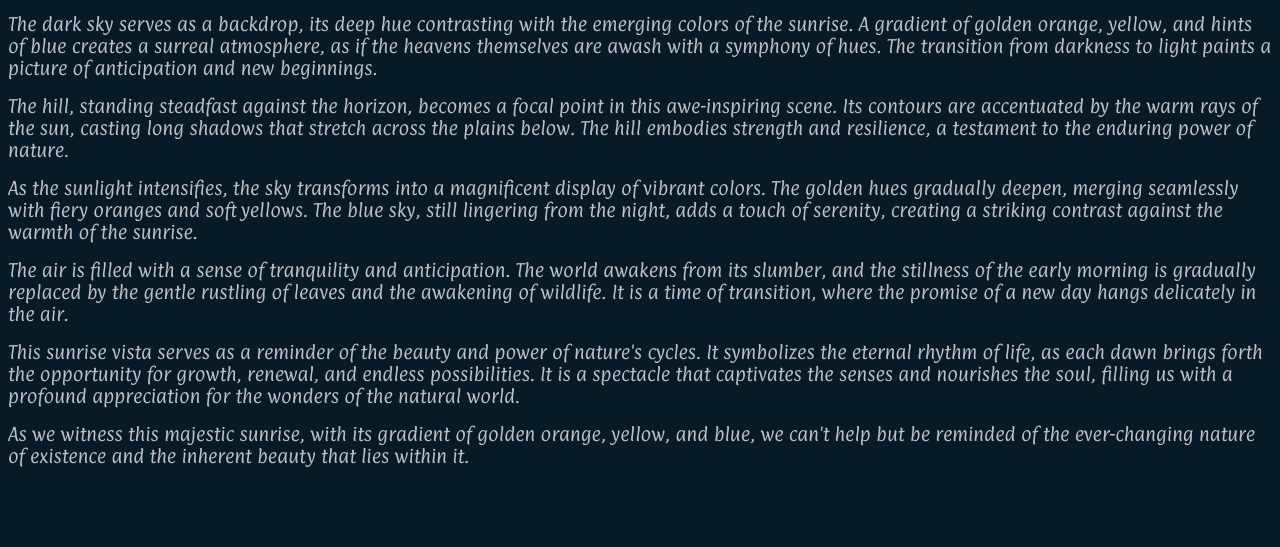
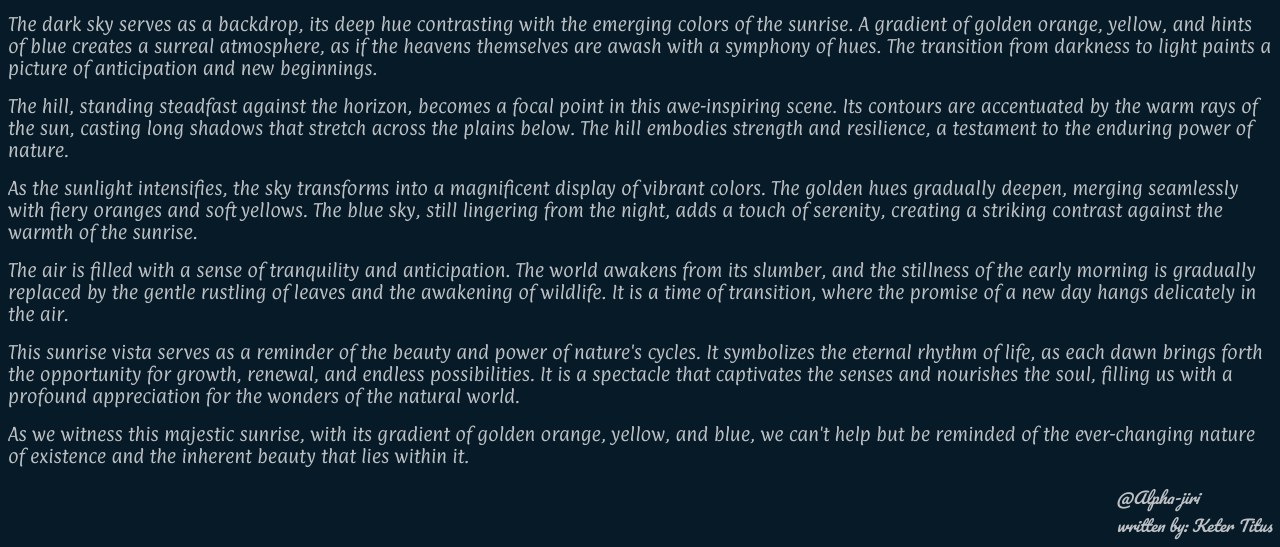
Before and after one commit to ketertitus/review, a plain HTML site: page index.html in a window 1280 px wide. Shown: the part 3752-4299 px from the top of the page. Before the commit the page ends 4235 px from the top, so only its background shows below. Drawn offline with Linux system fonts and the light colour scheme.

Commit message:
ver 1.1.2

```diff
--- a/index.html
+++ b/index.html
@@ -162,4 +162,11 @@
       nature of existence and the inherent beauty that lies within it.
     </p>
   </div>
+  <div>
+    <article class ="autro">
+      @Alpha-jiri<br>
+      written by:
+      Keter Titus
+    </article>
+  </div>
 </html>
```
